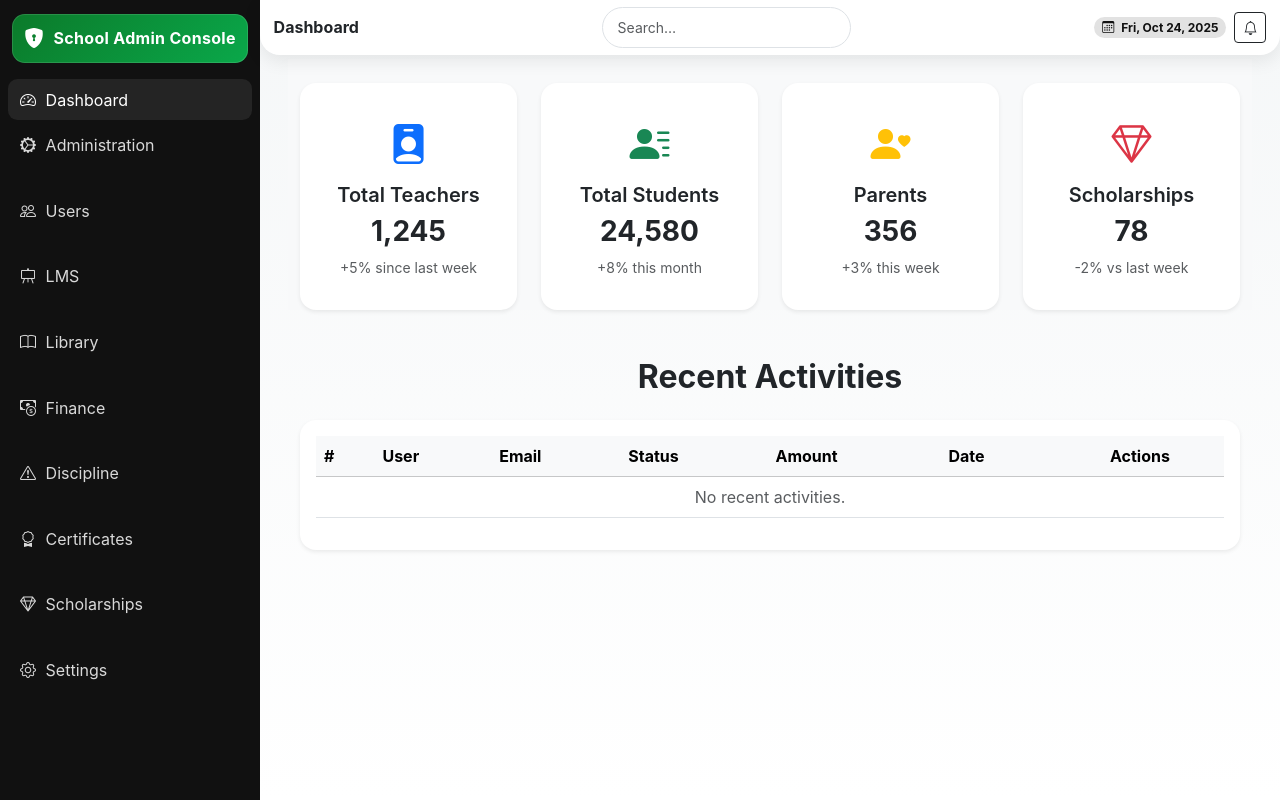
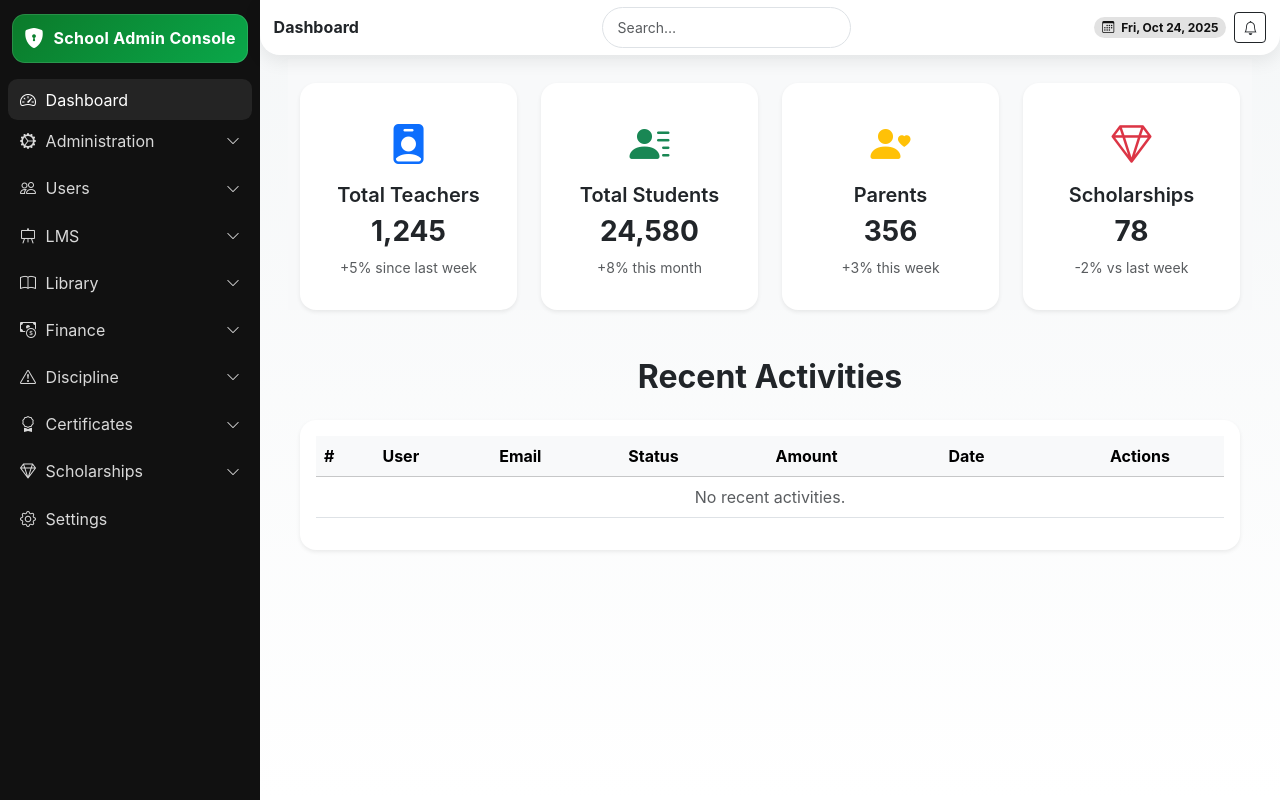
Before and after one commit to pkalosh/kiswate_digital_academy, a Django app: page /school-dashboard/ in a window 1280 px wide. Run offline with Django 5.2, Linux system fonts and the light colour scheme.

```diff
--- a/templates/school/dashboard.html
+++ b/templates/school/dashboard.html
@@ -1,6 +1,7 @@
 {% extends 'school/base.html' %}
 {% block title %}Dashboard | {{ school.name }}{% endblock %}
 {% block content %}
+
 <div class="app">
   <!-- Sidebar -->
   <aside class="sidebar" id="sidebar">
@@ -8,90 +9,115 @@
       <i class="bi bi-shield-lock-fill"></i>
       <span>School Admin Console</span>
     </div>
-    <nav class="d-flex flex-column gap-1">
+
+    <nav class="menu">
       <!-- Dashboard -->
       <a class="side-link active" href="{% url 'school:dashboard' %}">
         <i class="bi bi-speedometer2"></i> Dashboard
       </a>
 
       <!-- Administration -->
-      <a class="side-link has-sub" href="#" data-toggle="administration">
+      <div class="menu-group">
+        <button class="side-link has-sub" data-target="administration">
           <i class="bi bi-gear-wide-connected"></i> Administration
-      </a>
+          <i class="bi bi-chevron-down ms-auto small"></i>
+        </button>
         <ul class="sub-menu" id="administration">
-        <li><a href=""><i class="bi bi-building"></i> Schools</a></li>
-        <li><a href=""><i class="bi bi-diagram-3"></i> Grades</a></li>
-        <li><a href=""><i class="bi bi-key"></i> Smart IDs</a></li>
+          <li><a href="#"><i class="bi bi-building"></i> Schools</a></li>
+          <li><a href="#"><i class="bi bi-diagram-3"></i> Grades</a></li>
+          <li><a href="#"><i class="bi bi-key"></i> Smart IDs</a></li>
         </ul>
+      </div>
 
       <!-- Users -->
-      <a class="side-link has-sub" href="#" data-toggle="users">
+      <div class="menu-group">
+        <button class="side-link has-sub" data-target="users">
           <i class="bi bi-people"></i> Users
-      </a>
+          <i class="bi bi-chevron-down ms-auto small"></i>
+        </button>
         <ul class="sub-menu" id="users">
-        <li><a href=""><i class="bi bi-person-lines-fill"></i> Students</a></li>
-        <li><a href=""><i class="bi bi-person-badge"></i> Staff</a></li>
-        <li><a href=""><i class="bi bi-person-heart"></i> Parents</a></li>
+          <li><a href="#"><i class="bi bi-person-lines-fill"></i> Students</a></li>
+          <li><a href="#"><i class="bi bi-person-badge"></i> Staff</a></li>
+          <li><a href="#"><i class="bi bi-person-heart"></i> Parents</a></li>
         </ul>
+      </div>
 
       <!-- LMS -->
-      <a class="side-link has-sub" href="#" data-toggle="lms">
+      <div class="menu-group">
+        <button class="side-link has-sub" data-target="lms">
           <i class="bi bi-easel"></i> LMS
-      </a>
+          <i class="bi bi-chevron-down ms-auto small"></i>
+        </button>
         <ul class="sub-menu" id="lms">
-        <li><a href=""><i class="bi bi-journal-text"></i> Subjects</a></li>
-        <li><a href=""><i class="bi bi-clipboard-check"></i> Enrollments</a></li>
-        <li><a href=""><i class="bi bi-camera-video"></i> Virtual Classes</a></li>
-        <li><a href=""><i class="bi bi-check-circle"></i> Attendance</a></li>
-        <li><a href=""><i class="bi bi-file-earmark-text"></i> Assignments</a></li>
-        <li><a href=""><i class="bi bi-file-earmark-check"></i> Submissions</a></li>
+          <li><a href="#"><i class="bi bi-journal-text"></i> Subjects</a></li>
+          <li><a href="#"><i class="bi bi-clipboard-check"></i> Enrollments</a></li>
+          <li><a href="#"><i class="bi bi-camera-video"></i> Virtual Classes</a></li>
+          <li><a href="#"><i class="bi bi-check-circle"></i> Attendance</a></li>
+          <li><a href="#"><i class="bi bi-file-earmark-text"></i> Assignments</a></li>
+          <li><a href="#"><i class="bi bi-file-earmark-check"></i> Submissions</a></li>
         </ul>
+      </div>
 
       <!-- Library -->
-      <a class="side-link has-sub" href="#" data-toggle="library">
+      <div class="menu-group">
+        <button class="side-link has-sub" data-target="library">
           <i class="bi bi-book"></i> Library
-      </a>
+          <i class="bi bi-chevron-down ms-auto small"></i>
+        </button>
         <ul class="sub-menu" id="library">
-        <li><a href=""><i class="bi bi-book-half"></i> Books</a></li>
-        <li><a href=""><i class="bi bi-journal"></i> Chapters</a></li>
-        <li><a href=""><i class="bi bi-unlock"></i> Access</a></li>
+          <li><a href="#"><i class="bi bi-book-half"></i> Books</a></li>
+          <li><a href="#"><i class="bi bi-journal"></i> Chapters</a></li>
+          <li><a href="#"><i class="bi bi-unlock"></i> Access</a></li>
         </ul>
+      </div>
 
       <!-- Finance -->
-      <a class="side-link has-sub" href="#" data-toggle="finance">
+      <div class="menu-group">
+        <button class="side-link has-sub" data-target="finance">
           <i class="bi bi-cash-coin"></i> Finance
-      </a>
+          <i class="bi bi-chevron-down ms-auto small"></i>
+        </button>
         <ul class="sub-menu" id="finance">
-        <li><a href=""><i class="bi bi-credit-card"></i> Payments</a></li>
+          <li><a href="#"><i class="bi bi-credit-card"></i> Payments</a></li>
         </ul>
+      </div>
 
       <!-- Discipline -->
-      <a class="side-link has-sub" href="#" data-toggle="discipline">
+      <div class="menu-group">
+        <button class="side-link has-sub" data-target="discipline">
           <i class="bi bi-exclamation-triangle"></i> Discipline
-      </a>
+          <i class="bi bi-chevron-down ms-auto small"></i>
+        </button>
         <ul class="sub-menu" id="discipline">
-        <li><a href=""><i class="bi bi-clipboard-data"></i> Records</a></li>
+          <li><a href="#"><i class="bi bi-clipboard-data"></i> Records</a></li>
         </ul>
+      </div>
 
       <!-- Certificates -->
-      <a class="side-link has-sub" href="#" data-toggle="certificates">
+      <div class="menu-group">
+        <button class="side-link has-sub" data-target="certificates">
           <i class="bi bi-award"></i> Certificates
-      </a>
+          <i class="bi bi-chevron-down ms-auto small"></i>
+        </button>
         <ul class="sub-menu" id="certificates">
-        <li><a href=""><i class="bi bi-file-earmark-pdf"></i> List</a></li>
+          <li><a href="#"><i class="bi bi-file-earmark-pdf"></i> List</a></li>
         </ul>
+      </div>
 
       <!-- Scholarships -->
-      <a class="side-link has-sub" href="#" data-toggle="scholarships">
+      <div class="menu-group">
+        <button class="side-link has-sub" data-target="scholarships">
           <i class="bi bi-gem"></i> Scholarships
-      </a>
+          <i class="bi bi-chevron-down ms-auto small"></i>
+        </button>
         <ul class="sub-menu" id="scholarships">
-        <li><a href=""><i class="bi bi-file-earmark-plus"></i> Applications</a></li>
-        <li><a href=""><i class="bi bi-arrow-down-circle"></i> Disbursements</a></li>
+          <li><a href="#"><i class="bi bi-file-earmark-plus"></i> Applications</a></li>
+          <li><a href="#"><i class="bi bi-arrow-down-circle"></i> Disbursements</a></li>
         </ul>
+      </div>
 
       <!-- Settings -->
-      <a class="side-link" href="">
+      <a class="side-link" href="#">
         <i class="bi bi-gear"></i> Settings
       </a>
     </nav>
@@ -101,15 +127,20 @@
   <main class="main">
     <header class="header d-flex align-items-center justify-content-between">
       <div class="d-flex align-items-center gap-2">
-        <button class="btn btn-sm btn-dark d-lg-none" id="toggleSidebar"><i class="bi bi-list"></i></button>
+        <button class="btn btn-sm btn-dark d-lg-none" id="toggleSidebar">
+          <i class="bi bi-list"></i>
+        </button>
         <h6 class="m-0 fw-bold">Dashboard</h6>
       </div>
+
       <div class="searchbar d-none d-md-block" style="max-width: 380px;">
         <input class="form-control form-control-sm" type="search" placeholder="Search…" />
       </div>
+
       <div class="d-flex align-items-center gap-2">
         <span class="badge badge-dark rounded-pill px-2 py-1">
-          <i class="bi bi-calendar3 me-1"></i> <span id="today">{{ current_date|date:"M d, Y" }}</span>
+          <i class="bi bi-calendar3 me-1"></i>
+          <span id="today">{{ current_date|date:"M d, Y" }}</span>
         </span>
         <button class="btn btn-sm btn-outline-dark"><i class="bi bi-bell"></i></button>
       </div>
@@ -122,38 +153,71 @@
   </main>
 </div>
 
-<!-- Simple JS for sub-menu toggle (add to base.html or inline) -->
+<!-- JS -->
 <script>
-document.addEventListener('DOMContentLoaded', function() {
-  const toggles = document.querySelectorAll('[data-toggle]');
-  toggles.forEach(toggle => {
-    toggle.addEventListener('click', function(e) {
-      e.preventDefault();
-      const targetId = this.getAttribute('data-toggle');
-      const subMenu = document.getElementById(targetId);
-      subMenu.classList.toggle('show');
+document.addEventListener('DOMContentLoaded', function () {
+  // Sidebar toggle
+  const sidebar = document.getElementById('sidebar');
+  const toggleBtn = document.getElementById('toggleSidebar');
+
+  toggleBtn.addEventListener('click', () => {
+    sidebar.classList.toggle('open');
+  });
+
+  // Submenu toggle
+  document.querySelectorAll('.side-link.has-sub').forEach(btn => {
+    btn.addEventListener('click', () => {
+      const target = document.getElementById(btn.dataset.target);
+      const icon = btn.querySelector('.bi-chevron-down');
+      const isOpen = target.classList.toggle('show');
+      icon.style.transform = isOpen ? 'rotate(180deg)' : 'rotate(0deg)';
     });
   });
 });
 </script>
 
-<!-- CSS for sub-menus (add to base.css) -->
+<!-- Extra submenu styles -->
 <style>
+.menu-group { margin-bottom: .35rem; }
+.side-link.has-sub {
+  width: 100%;
+  display: flex;
+  justify-content: flex-start;
+  align-items: center;
+  gap: .6rem;
+  background: none;
+  border: 0;
+  color: #d9d9d9;
+  cursor: pointer;
+  text-align: left;
+}
+.side-link.has-sub:hover { color: #fff; }
+
 .sub-menu {
   list-style: none;
   padding-left: 1.5rem;
+  margin: 0;
   max-height: 0;
   overflow: hidden;
-  transition: max-height 0.3s ease;
+  transition: max-height 0.25s ease-in-out;
 }
-.sub-menu.show {
-  max-height: 500px; /* Adjust as needed */
+.sub-menu.show { max-height: 600px; }
+
+.sub-menu li a {
+  display: flex;
+  align-items: center;
+  gap: .45rem;
+  padding: .4rem 0;
+  color: #bfbfbf;
+  text-decoration: none;
+  font-size: 0.88rem;
+  transition: color 0.2s ease;
 }
-.sub-menu li a {
-  padding: 0.5rem 0;
-  font-size: 0.9em;
-  color: #6c757d;
+.sub-menu li a:hover {
+  color: #fff;
+}
+.bi-chevron-down {
+  transition: transform 0.25s ease;
 }
 </style>
-
 {% endblock %}
--- a/userauths/models.py
+++ b/userauths/models.py
@@ -36,7 +36,10 @@ class User(AbstractUser):
     is_staff = models.BooleanField(default=False)
     is_superuser = models.BooleanField(default=False)
     is_admin = models.BooleanField(default=False)
-    is_org_staff = models.BooleanField(default=False)
+    school_staff = models.BooleanField(default=False)
+    is_student = models.BooleanField(default=False)
+    is_teacher = models.BooleanField(default=False)
+    is_parent = models.BooleanField(default=False)
     is_active = models.BooleanField(default=True)
     is_verified = models.BooleanField(default=False)
     created_at = models.DateTimeField(auto_now_add=True)
```
Also changed, not shown: db.sqlite3, userauths/migrations/0002_rename_is_org_staff_user_is_parent_user_is_student_and_more.py (added). Lines whose indentation alone changed are shown as unchanged.
